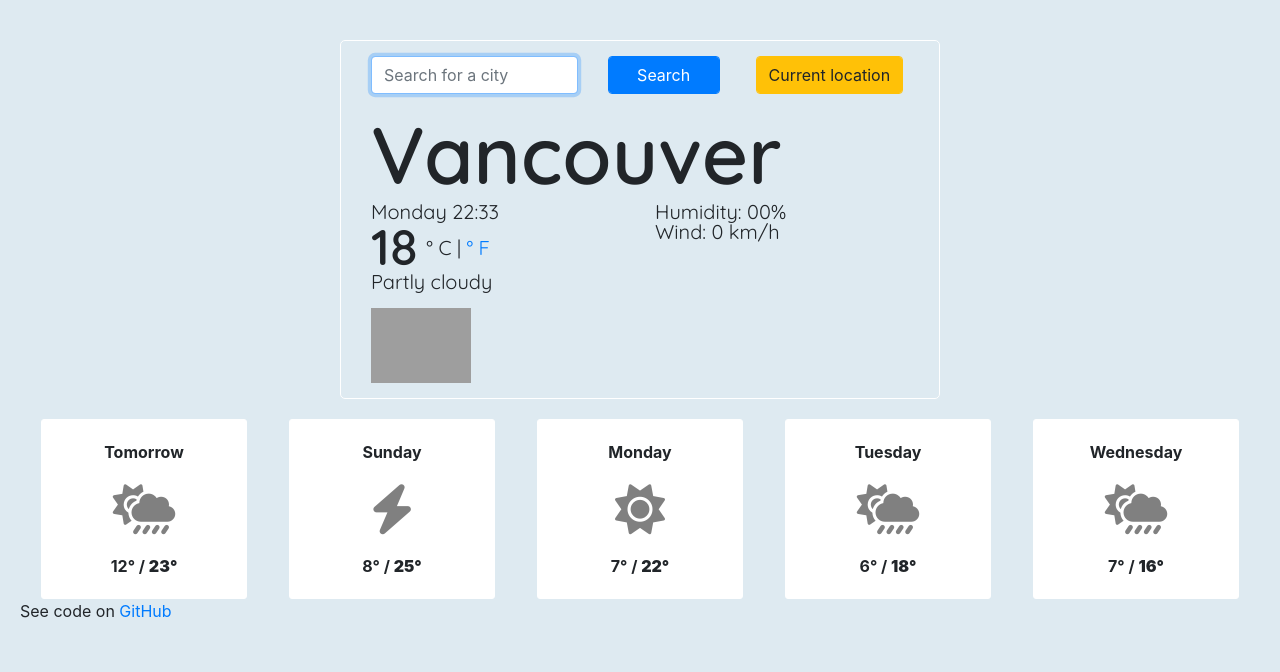
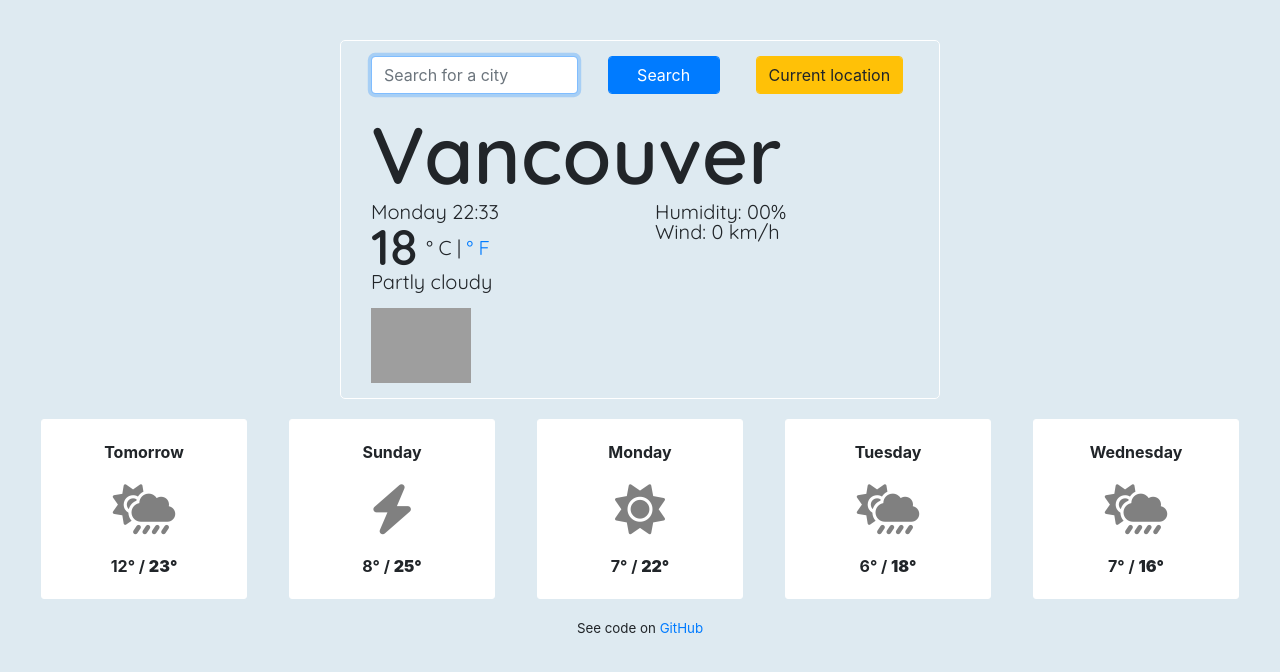
Before and after one commit to amandajohnson87/weather-app, a plain HTML site: page index.html in a window 1280 px wide. Drawn offline with nearby package versions, Linux system fonts and the light colour scheme; no server answers; grey boxes are pictures that could not be loaded.

Commit message:
Changes footer CSS

```diff
--- a/styles.css
+++ b/styles.css
@@ -76,3 +76,9 @@ li {
   font-size: 50px;
   padding: 20px;
 }
+
+.footer {
+  margin-top: 20px;
+  text-align: center;
+  font-size: smaller;
+}
```
